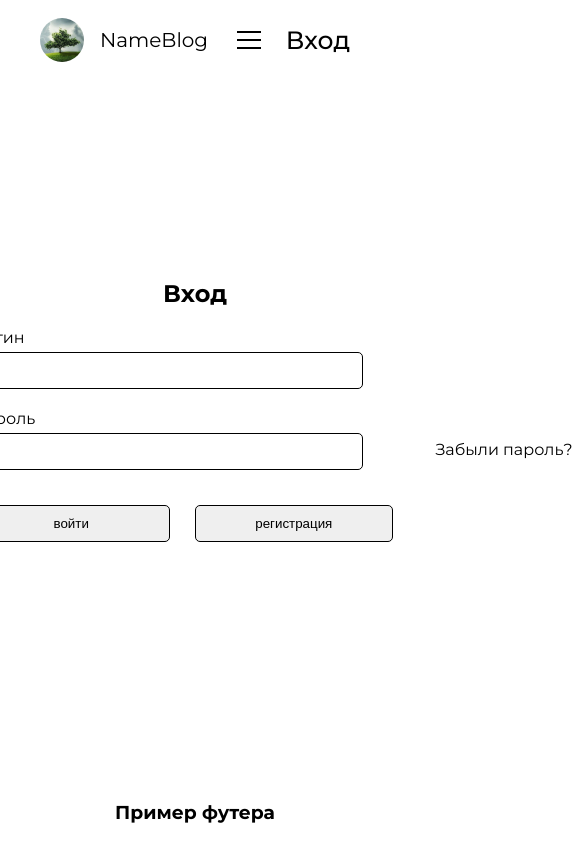
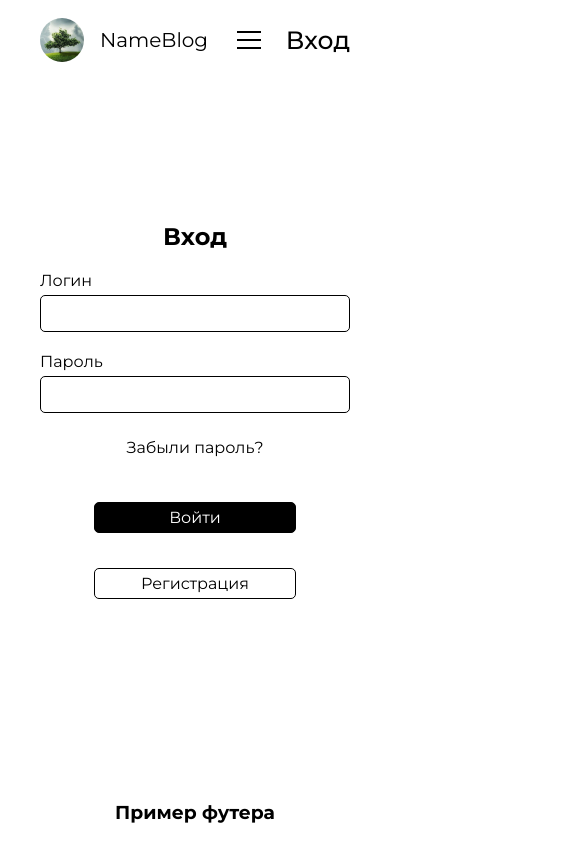
Before and after one commit to nokk3r-mospolytech/vue-pd-frontend-6, a Vue app: page /login in a window 390 px wide. Shown: the whole page, 573 px wide, since content can reach past the window. Built offline with nearby package versions, Linux system fonts and the light colour scheme.

Commit message:
fixed login form buttons

```diff
--- a/src/views/LoginView.vue
+++ b/src/views/LoginView.vue
@@ -9,9 +9,13 @@
             <input type="password">
             <span>Забыли пароль?</span>
          </div>
-         <div class="ul buttons">
-            <input type="submit" value="войти">
-            <input type="submit" value="регистрация">
+         <div class="ul ul_buttons">
+            <router-link class="buttons buttons_submit" to="/">
+               <span>Войти</span>
+            </router-link>
+            <router-link class="buttons" to="/register">
+               <span>Регистрация</span>
+            </router-link>
          </div>
       </form>
    </div>
@@ -69,14 +73,67 @@ export default {
          }
       }
 
-      .buttons{
+      .ul_buttons {
          justify-content: space-between;
          align-items: center;
-         width: 70%;
+         width: 65%;
          margin-top: 30px;
 
-         input{
+         input {
             width: 47%;
+         }
+
+         .buttons {
+            width: 47%;
+            padding: 5px;
+            border: 1px solid black;
+            border-radius: 5px;
+            justify-content: center;
+         }
+
+         .buttons_submit {
+            background: black;
+            color: white;
+         }
+      }
+   }
+}
+
+@media (max-width: 767px) {
+   .login {
+      form {
+         width: 100%;
+         margin: 0;
+
+         > span {
+            width: 100%;
+         }
+
+         input {
+            width: 100%;
+         }
+
+         .password {
+            flex-direction: column;
+
+            input {
+               width: 100%;
+            }
+
+            span {
+               margin-top: 25px;
+            }
+         }
+
+         .ul_buttons {
+            width: 100%;
+            margin-top: 10px;
+            flex-direction: column;
+
+            .buttons {
+               width: 65%;
+               margin-top: 35px;
+            }
          }
       }
    }
```
